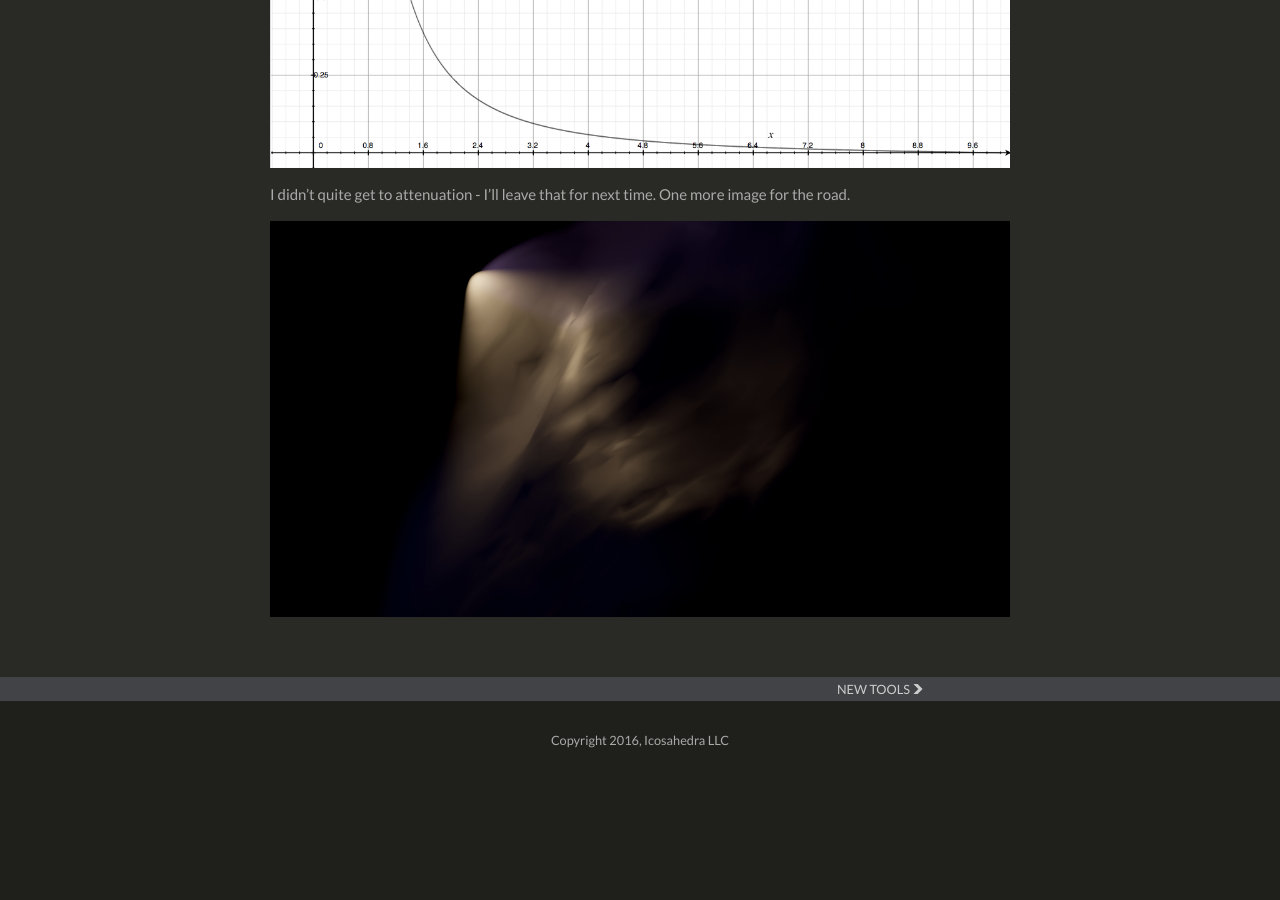
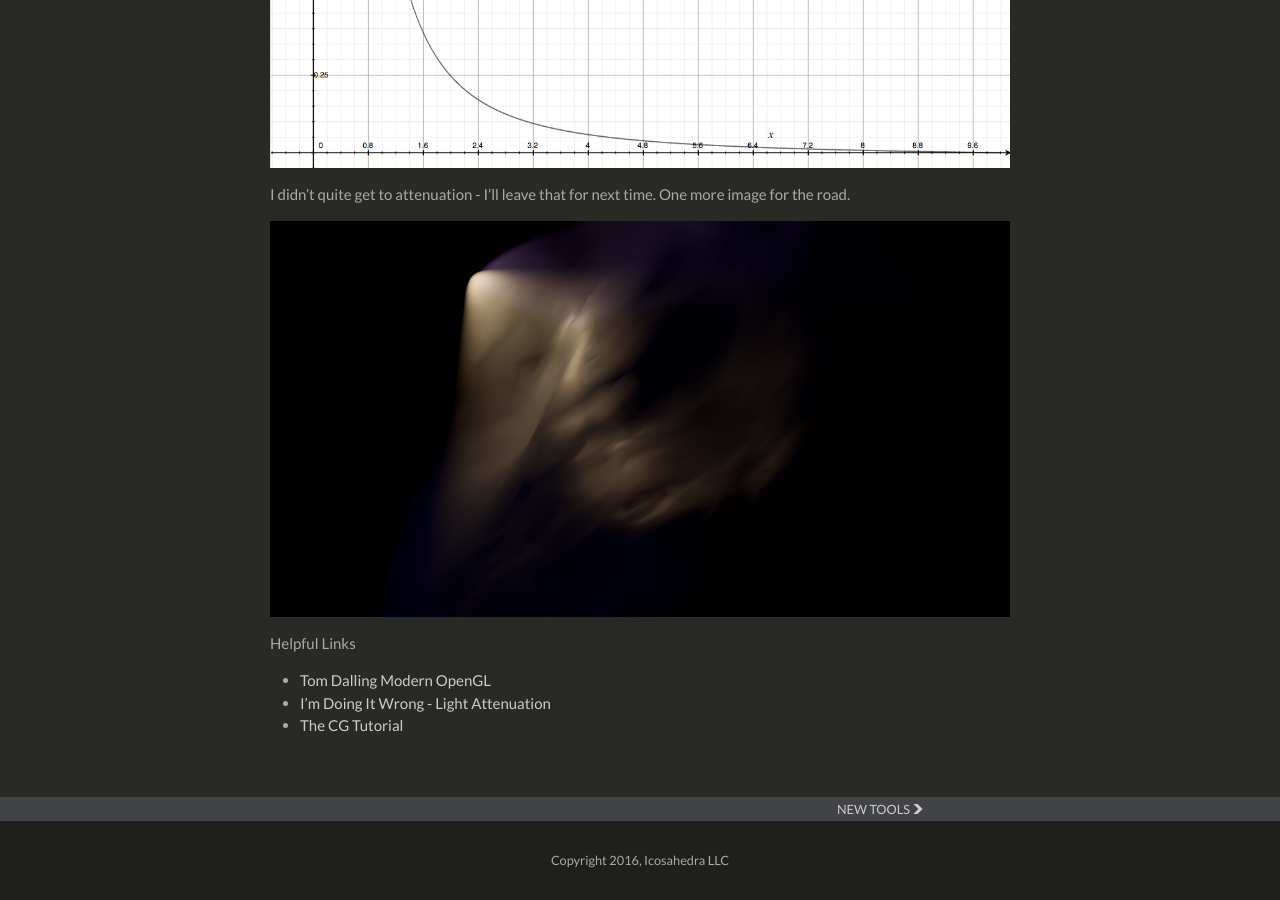
Before and after one commit to icosahedra/therobotseven, a Jekyll site: the page built from _posts/2016-03-02-Light-Falloff.markdown, in a window 1280 px wide and 900 px high, scrolled down 3335 px. Built offline with Jekyll 4.4.1, drawn with Linux system fonts in a browser that asks for light colours; before the commit the page ends 4115 px from its top, so only the background shows below that.

Commit message:
add some links

```diff
--- a/_posts/2016-03-02-Light-Falloff.markdown
+++ b/_posts/2016-03-02-Light-Falloff.markdown
@@ -100,3 +100,9 @@ I didn't quite get to attenuation - I'll leave that for next time.  One more ima
 
 {% assign image = page.images[3] %}
 {% include image.html image=image %}
+
+Helpful Links
+
+ * [Tom Dalling Modern OpenGL](http://www.tomdalling.com/blog/modern-opengl/08-even-more-lighting-directional-lights-spotlights-multiple-lights/)
+ * [I'm Doing It Wrong - Light Attenuation](https://imdoingitwrong.wordpress.com/2011/01/31/light-attenuation/)
+ * [The CG Tutorial](http://http.developer.nvidia.com/CgTutorial/cg_tutorial_chapter05.html)
```
